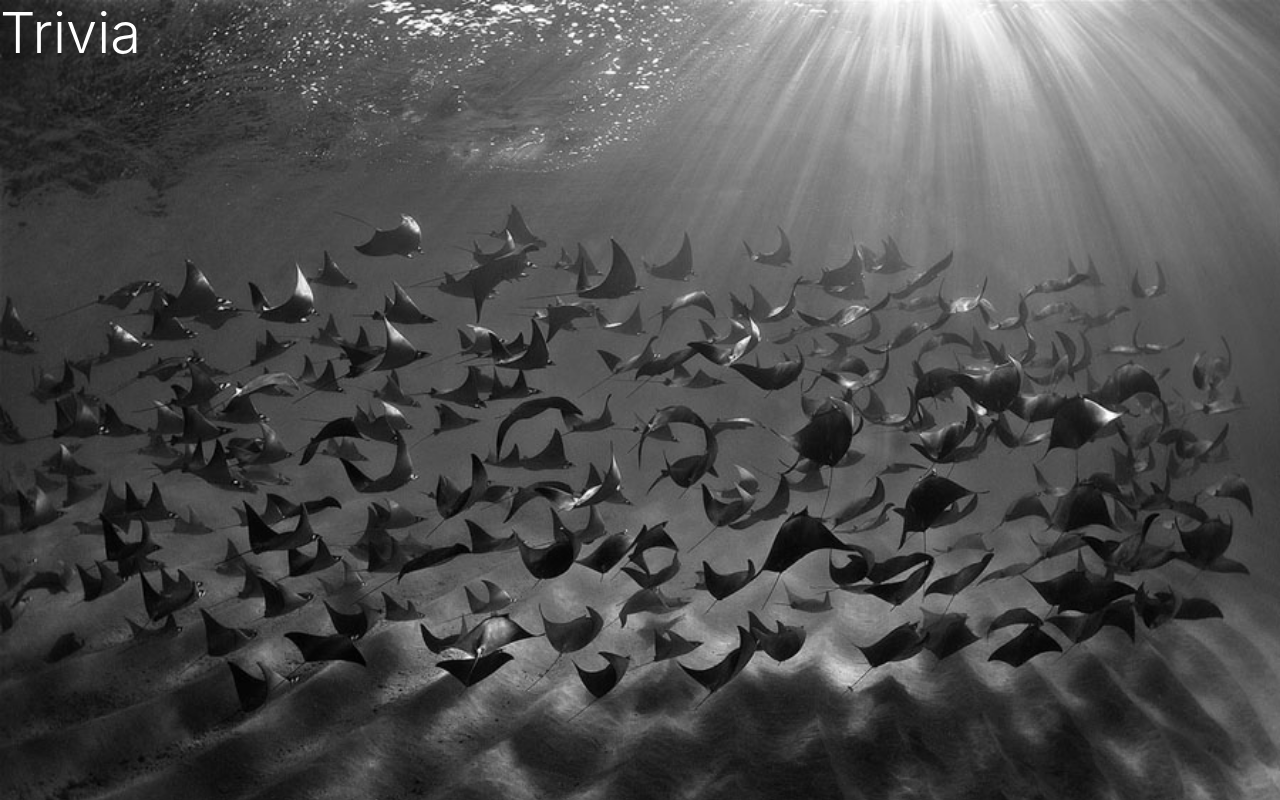
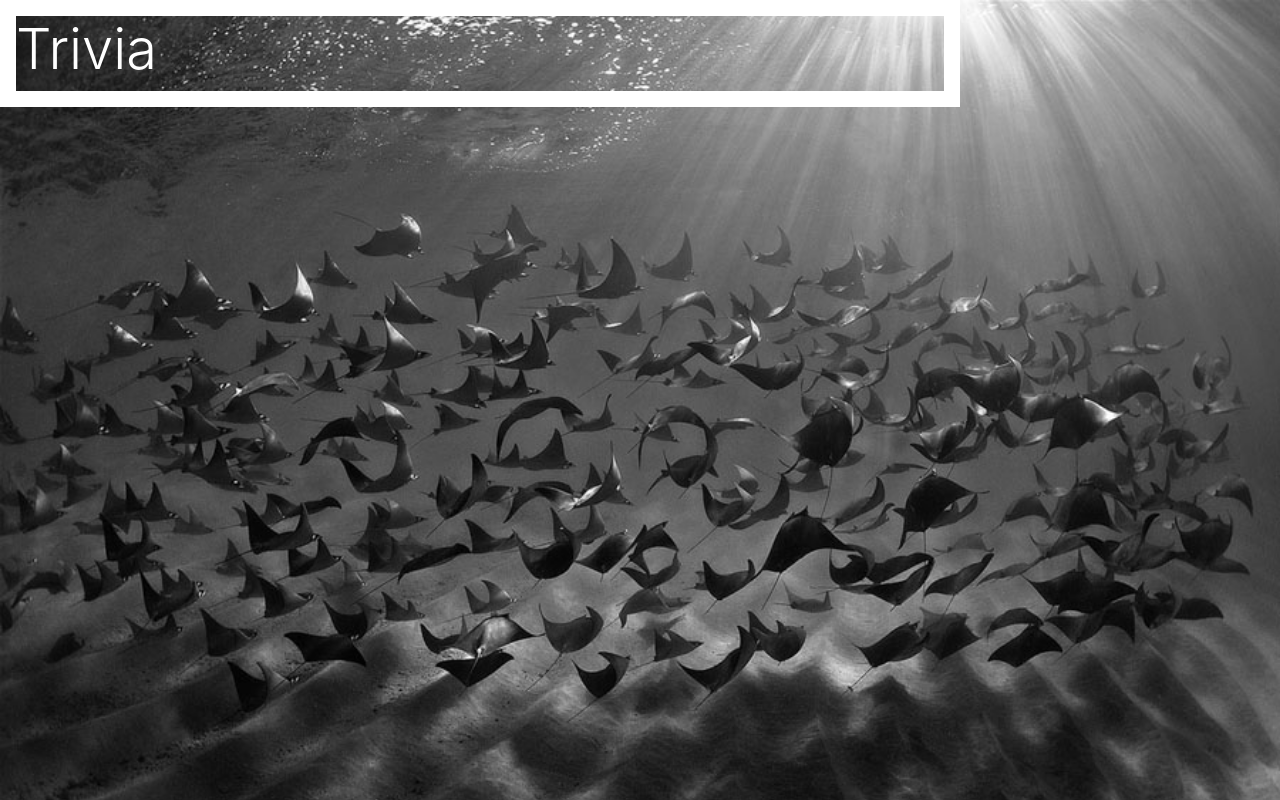
Before and after one commit to burritoscott/TriviaGame, a plain HTML site: page index.html in a window 1280 px wide. Drawn offline with nearby package versions, Linux system fonts and the light colour scheme.

Commit message:
added a container and border to test out the desktop usage

```diff
--- a/assets/css/style.css
+++ b/assets/css/style.css
@@ -4,3 +4,8 @@ body {
     background-attachment: fixed;
     background-size: 100%;
 }
+#container {
+    border: solid #fff 1rem;
+    width: 75%;
+    align-content: center;
+}
--- a/index.html
+++ b/index.html
@@ -8,9 +8,9 @@
     <link rel="stylesheet" type="text/css" href="assets/css/style.css"/>
 </head>
 <body>
-
-<h1 class="display-4">Trivia</h1>
-
+    <div id="container">
+        <h1 class="display-4">Trivia</h1>
+    </div>
 
     <script src="https://code.jquery.com/jquery-3.3.1.min.js"
     integrity="sha256-FgpCb/KJQlLNfOu91ta32o/NMZxltwRo8QtmkMRdAu8="
```
